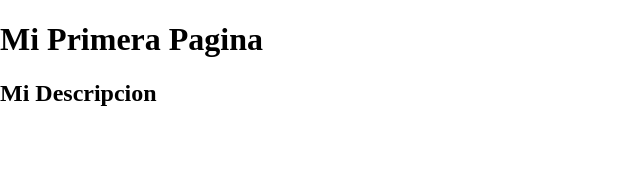
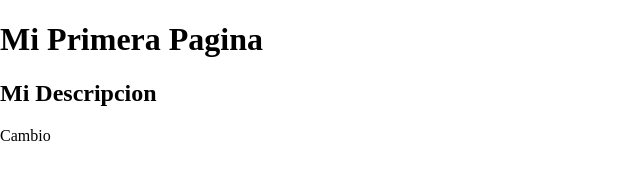
Before and after one commit to jackdaniels1137/Test, a plain HTML site: page index.html in a window 1280 px wide. Shown: the full height of the page, 0-640 px from the left. Drawn offline with Linux system fonts and the light colour scheme.

Commit message:
Update index.html

```diff
--- a/index.html
+++ b/index.html
@@ -11,5 +11,6 @@
     <body>
     <h1>Mi Primera Pagina</h1>
     <h2>Mi Descripcion</h2>
+    <p>Cambio<p>
     </body>
     </html>
```
